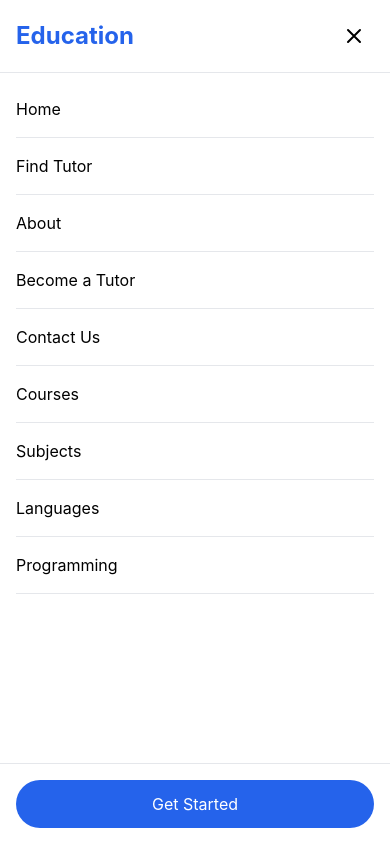
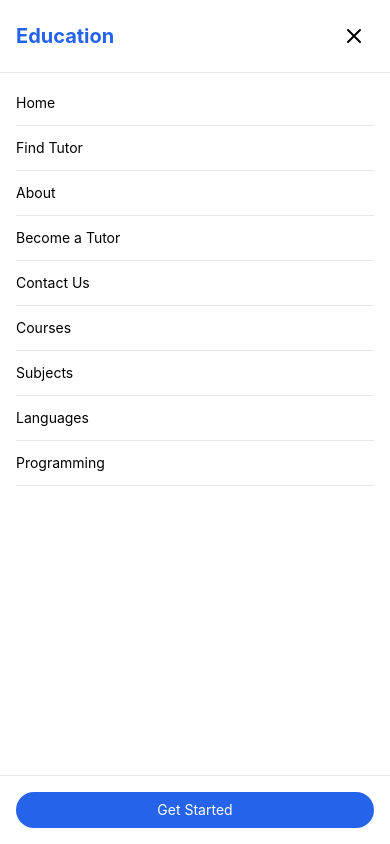
Before and after one commit to shivam520p/Education-app, a React (Create React App) app: page /login in a window 390 px wide. Both pictures are taken after a click on the button 354 px from the left and 40 px from the top of the page. Shown: the top 844 px of the page. Built offline with nearby package versions, Linux system fonts and the light colour scheme.

Commit message:
14/12/2024

```diff
--- a/src/components/findtutor/FindTutor.jsx
+++ b/src/components/findtutor/FindTutor.jsx
@@ -4,7 +4,7 @@ import Tutors from "./Tutors";
 export const FindTutor = () => {
   return (
     <>
-    <section className="mt-24 px-4 bg-blue-50">
+      <section className="mt-24 px-4 bg-blue-50">
         <div className="container mx-auto flex flex-col justify-center items-center gap-5 py-16">
           <h1 className="text-5xl font-bold text-gray-700">Instructor</h1>
           <div className="flex justify-center items-center gap-2 text-lg">
--- a/src/components/main/Navbar.jsx
+++ b/src/components/main/Navbar.jsx
@@ -19,13 +19,13 @@ const Navbar = () => {
   // Close mobile menu when clicking outside
   useEffect(() => {
     const handleClickOutside = (event) => {
-      if (isMobileMenuOpen && !event.target.closest('.mobile-menu-container')) {
+      if (isMobileMenuOpen && !event.target.closest(".mobile-menu-container")) {
         setIsMobileMenuOpen(false);
       }
     };
 
-    document.addEventListener('mousedown', handleClickOutside);
-    return () => document.removeEventListener('mousedown', handleClickOutside);
+    document.addEventListener("mousedown", handleClickOutside);
+    return () => document.removeEventListener("mousedown", handleClickOutside);
   }, [isMobileMenuOpen]);
 
   const navLinks = [
@@ -46,28 +46,28 @@ const Navbar = () => {
   return (
     <header
       className={`fixed top-0 left-0 w-full z-50 transition-all duration-300 ${
-        scrolled
-          ? "bg-white shadow-lg"
-          : "bg-transparent"
+        scrolled ? "bg-white shadow-lg" : "bg-transparent"
       }`}
     >
-      <nav className="container mx-auto px-4 py-5">
+      <nav className="container mx-auto px-4 sm:px-6 lg:px-8 py-3 sm:py-4 lg:py-5">
         <div className="flex items-center justify-between">
           {/* Logo */}
-          <Link to="/" className="text-2xl md:text-3xl lg:text-4xl font-bold text-blue-500">
+          <Link
+            to="/"
+            className="text-xl sm:text-2xl md:text-3xl lg:text-4xl font-bold text-blue-500 transition-all duration-300"
+          >
             Education
           </Link>
 
           {/* Desktop Navigation */}
-          <div className="hidden lg:flex items-center space-x-8">
+          <div className="hidden lg:flex items-center space-x-4 xl:space-x-8">
             {/* Navigation Links */}
-            <ul className="flex space-x-8">
+            <ul className="flex items-center space-x-4 xl:space-x-8">
               {navLinks.map((link) => (
                 <li key={link.path}>
                   <Link
                     to={link.path}
-                    className="font-semibold text-base lg:text-lg hover:text-blue-600 transition-colors"
-                    onClick={() => localStorage.setItem("heading", link.title)}
+                    className="font-semibold text-sm xl:text-lg hover:text-blue-600 transition-colors"
                   >
                     {link.title}
                   </Link>
@@ -80,7 +80,7 @@ const Navbar = () => {
                 onMouseEnter={() => setIsCoursesDropdownOpen(true)}
                 onMouseLeave={() => setIsCoursesDropdownOpen(false)}
               >
-                <button className="flex items-center font-semibold text-base lg:text-lg hover:text-blue-600 transition-colors">
+                <button className="flex items-center font-semibold text-sm xl:text-lg hover:text-blue-600 transition-colors">
                   Courses
                   <svg
                     className={`w-4 h-4 ml-1 transition-transform ${
@@ -90,7 +90,12 @@ const Navbar = () => {
                     stroke="currentColor"
                     viewBox="0 0 24 24"
                   >
-                    <path strokeLinecap="round" strokeLinejoin="round" strokeWidth="2" d="M19 9l-7 7-7-7" />
+                    <path
+                      strokeLinecap="round"
+                      strokeLinejoin="round"
+                      strokeWidth="2"
+                      d="M19 9l-7 7-7-7"
+                    />
                   </svg>
                 </button>
 
@@ -102,8 +107,7 @@ const Navbar = () => {
                         <Link
                           key={course.path}
                           to={course.path}
-                          className="block px-4 py-2 text-sm lg:text-base text-gray-700 hover:bg-gray-100 transition-colors"
-                          onClick={() => localStorage.setItem("heading", course.title)}
+                          className="block px-4 py-2 text-sm text-gray-700 hover:bg-gray-100 transition-colors"
                         >
                           {course.title}
                         </Link>
@@ -117,8 +121,7 @@ const Navbar = () => {
             {/* Sign In Button */}
             <Link
               to="/login"
-              className="px-6 py-2 bg-blue-600 text-white text-base lg:text-lg rounded-full hover:bg-blue-700 transition-colors"
-              onClick={() => localStorage.setItem("heading", "Sign In")}
+              className="px-4 sm:px-6 py-2 bg-blue-600 text-white text-sm xl:text-base rounded-full hover:bg-blue-700 transition-colors whitespace-nowrap"
             >
               Get Started
             </Link>
@@ -126,7 +129,7 @@ const Navbar = () => {
 
           {/* Mobile Menu Button */}
           <button
-            className="lg:hidden p-2 rounded-md hover:bg-gray-100"
+            className="lg:hidden p-2 rounded-md hover:bg-gray-100 transition-colors"
             onClick={() => setIsMobileMenuOpen(!isMobileMenuOpen)}
           >
             <svg
@@ -136,9 +139,19 @@ const Navbar = () => {
               viewBox="0 0 24 24"
             >
               {isMobileMenuOpen ? (
-                <path strokeLinecap="round" strokeLinejoin="round" strokeWidth="2" d="M6 18L18 6M6 6l12 12" />
+                <path
+                  strokeLinecap="round"
+                  strokeLinejoin="round"
+                  strokeWidth="2"
+                  d="M6 18L18 6M6 6l12 12"
+                />
               ) : (
-                <path strokeLinecap="round" strokeLinejoin="round" strokeWidth="2" d="M4 6h16M4 12h16M4 18h16" />
+                <path
+                  strokeLinecap="round"
+                  strokeLinejoin="round"
+                  strokeWidth="2"
+                  d="M4 6h16M4 12h16M4 18h16"
+                />
               )}
             </svg>
           </button>
@@ -146,10 +159,14 @@ const Navbar = () => {
 
         {/* Mobile Menu */}
         {isMobileMenuOpen && (
-          <div className="lg:hidden fixed inset-0 z-50 bg-white">
+          <div className="lg:hidden fixed inset-0 z-50 bg-white mobile-menu-container">
             <div className="flex flex-col h-full">
               <div className="flex justify-between items-center p-4 border-b">
-                <Link to="/" className="text-2xl font-bold text-blue-600">
+                <Link
+                  to="/"
+                  className="text-xl sm:text-2xl font-bold text-blue-600"
+                  onClick={() => setIsMobileMenuOpen(false)}
+                >
                   Education
                 </Link>
                 <button
@@ -162,7 +179,12 @@ const Navbar = () => {
                     stroke="currentColor"
                     viewBox="0 0 24 24"
                   >
-                    <path strokeLinecap="round" strokeLinejoin="round" strokeWidth="2" d="M6 18L18 6M6 6l12 12" />
+                    <path
+                      strokeLinecap="round"
+                      strokeLinejoin="round"
+                      strokeWidth="2"
+                      d="M6 18L18 6M6 6l12 12"
+                    />
                   </svg>
                 </button>
               </div>
@@ -173,11 +195,8 @@ const Navbar = () => {
                     <li key={link.path} className="border-b">
                       <Link
                         to={link.path}
-                        className="block py-4 hover:text-blue-600 transition-colors"
-                        onClick={() => {
-                          localStorage.setItem("heading", link.title);
-                          setIsMobileMenuOpen(false);
-                        }}
+                        className="block py-3 sm:py-4 text-sm sm:text-base hover:text-blue-600 transition-colors"
+                        onClick={() => setIsMobileMenuOpen(false)}
                       >
                         {link.title}
                       </Link>
@@ -187,11 +206,8 @@ const Navbar = () => {
                     <li key={course.path} className="border-b">
                       <Link
                         to={course.path}
-                        className="block py-4 hover:text-blue-600 transition-colors"
-                        onClick={() => {
-                          localStorage.setItem("heading", course.title);
-                          setIsMobileMenuOpen(false);
-                        }}
+                        className="block py-3 sm:py-4 text-sm sm:text-base hover:text-blue-600 transition-colors"
+                        onClick={() => setIsMobileMenuOpen(false)}
                       >
                         {course.title}
                       </Link>
@@ -203,11 +219,8 @@ const Navbar = () => {
               <div className="p-4 border-t">
                 <Link
                   to="/login"
-                  className="block w-full py-3 text-center bg-blue-600 text-white rounded-full hover:bg-blue-700 transition-colors"
-                  onClick={() => {
-                    localStorage.setItem("heading", "Sign In");
-                    setIsMobileMenuOpen(false);
-                  }}
+                  className="block w-full py-2 sm:py-3 text-center bg-blue-600 text-white text-sm sm:text-base rounded-full hover:bg-blue-700 transition-colors"
+                  onClick={() => setIsMobileMenuOpen(false)}
                 >
                   Get Started
                 </Link>
--- a/src/components/user/GetStarted.jsx
+++ b/src/components/user/GetStarted.jsx
@@ -4,16 +4,17 @@ import { Link } from "react-router-dom";
 import SignInImg from "../../assets/images/account-img.png";
 import { CommonComponent } from "../../hooks/CommonState";
 import { DataProvider } from "../../auth/user/UserVerification";
+
 const GetStarted = () => {
   const { setCommonState } = useContext(CommonComponent);
-  const { loginData, loginHandleChange, submitLogin } =
-    useContext(DataProvider);
+  const { loginData, loginHandleChange, submitLogin } = useContext(DataProvider);
+
   return (
     <>
       <section className="mt-24 px-4 bg-blue-50">
-        <div className="container mx-auto flex flex-col justify-center items-center gap-5 py-16">
-          <h1 className="text-5xl font-bold text-gray-700">Sign In</h1>
-          <div className="flex justify-center items-center gap-2 text-lg">
+        <div className="container mx-auto flex flex-col justify-center items-center gap-5 py-8 md:py-16">
+          <h1 className="text-3xl md:text-5xl font-bold text-gray-700 text-center">Sign In</h1>
+          <div className="flex justify-center items-center gap-2 text-base md:text-lg">
             <a href="/">
               <i className="fa-solid fa-house mr-2"></i>Home
             </a>
@@ -26,27 +27,28 @@ const GetStarted = () => {
           </div>
         </div>
       </section>
-      <section className="bg-white px-4 py-16 ">
-        <div className="container mx-auto flex justify-center items-center">
+
+      <section className="bg-white px-4 py-8 md:py-16">
+        <div className="container mx-auto flex flex-col lg:flex-row justify-center items-center gap-8">
           {/* Left Section */}
           <motion.div
             initial={{ opacity: 0, x: -50 }}
             animate={{ opacity: 1, x: 0 }}
             transition={{ duration: 0.5 }}
-            className="bg-blue-50 rounded-lg shadow-lg w-1/3 py-3 px-3"
+            className="bg-blue-50 rounded-lg shadow-lg w-full md:w-2/3 lg:w-1/3 py-3 px-3"
           >
-            <div className="bg-white px-10 py-12 rounded-lg">
-              <h1 className="text-3xl font-bold text-gray-800">
+            <div className="bg-white px-4 md:px-10 py-8 md:py-12 rounded-lg">
+              <h1 className="text-2xl md:text-3xl font-bold text-gray-800">
                 Welcome Back!
               </h1>
-              <p className="text-gray-500 mt-2">
+              <p className="text-gray-500 mt-2 text-sm md:text-base">
                 Sign in to your account and join us
               </p>
 
               {/* Form */}
               <form action="" onSubmit={submitLogin}>
                 <div className="mt-6">
-                  <label className="block text-lg font-medium text-gray-700">
+                  <label className="block text-base md:text-lg font-medium text-gray-700">
                     Enter Email ID
                   </label>
                   <input
@@ -55,10 +57,10 @@ const GetStarted = () => {
                     value={loginData.email}
                     onChange={loginHandleChange}
                     placeholder="Enter Your Email..."
-                    className="w-full mt-1 p-3 border border-gray-300 rounded-lg focus:outline-none focus:ring-2 focus:ring-blue-400"
+                    className="w-full mt-1 p-2 md:p-3 border border-gray-300 rounded-lg focus:outline-none focus:ring-2 focus:ring-blue-400"
                   />
 
-                  <label className="block text-lg font-medium text-gray-700 mt-4">
+                  <label className="block text-base md:text-lg font-medium text-gray-700 mt-4">
                     Enter Password
                   </label>
                   <input
@@ -67,13 +69,13 @@ const GetStarted = () => {
                     value={loginData.password}
                     onChange={loginHandleChange}
                     placeholder="Enter Your Password..."
-                    className="w-full mt-1 p-3 border border-gray-300 rounded-lg focus:outline-none focus:ring-2 focus:ring-blue-400"
+                    className="w-full mt-1 p-2 md:p-3 border border-gray-300 rounded-lg focus:outline-none focus:ring-2 focus:ring-blue-400"
                   />
 
                   <div className="flex justify-between items-center mt-4">
                     <a
                       href="/forgetpassword"
-                      className="text-lg text-orange-500 hover:underline"
+                      className="text-base md:text-lg text-orange-500 hover:underline"
                     >
                       Forgot password?
                     </a>
@@ -83,12 +85,12 @@ const GetStarted = () => {
                     type="submit"
                     whileHover={{ scale: 1.02 }}
                     whileTap={{ scale: 0.95 }}
-                    className="w-full mt-6 bg-gray-700 text-white py-3 rounded-lg hover:bg-gary-800"
+                    className="w-full mt-6 bg-gray-700 text-white py-2 md:py-3 rounded-lg hover:bg-gray-800 text-sm md:text-base"
                   >
                     Sign In
                   </motion.button>
 
-                  <p className="text-lg text-gray-500 text-center mt-4">
+                  <p className="text-base md:text-lg text-gray-500 text-center mt-4">
                     Don't have an account?{" "}
                     <Link to="/register">
                       <button
@@ -109,12 +111,12 @@ const GetStarted = () => {
             initial={{ opacity: 0, x: 50 }}
             animate={{ opacity: 1, x: 0 }}
             transition={{ duration: 0.5 }}
-            className="hidden lg:flex items-center justify-center w-1/2"
+            className="hidden lg:flex items-center justify-center w-full lg:w-1/2"
           >
             <img
               src={SignInImg}
               alt="Welcome Illustration"
-              className="max-w-md"
+              className="max-w-full md:max-w-md"
             />
           </motion.div>
         </div>
```
